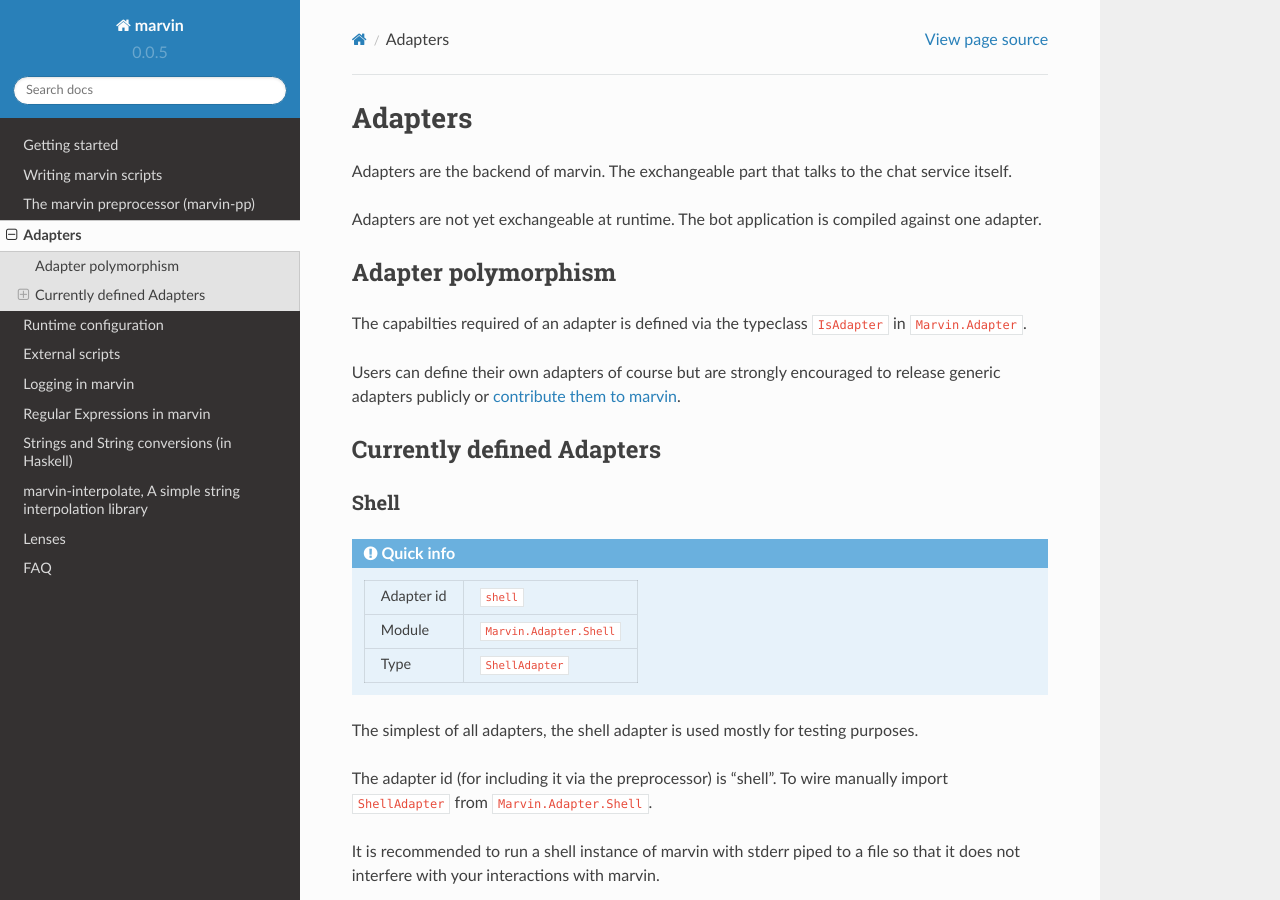
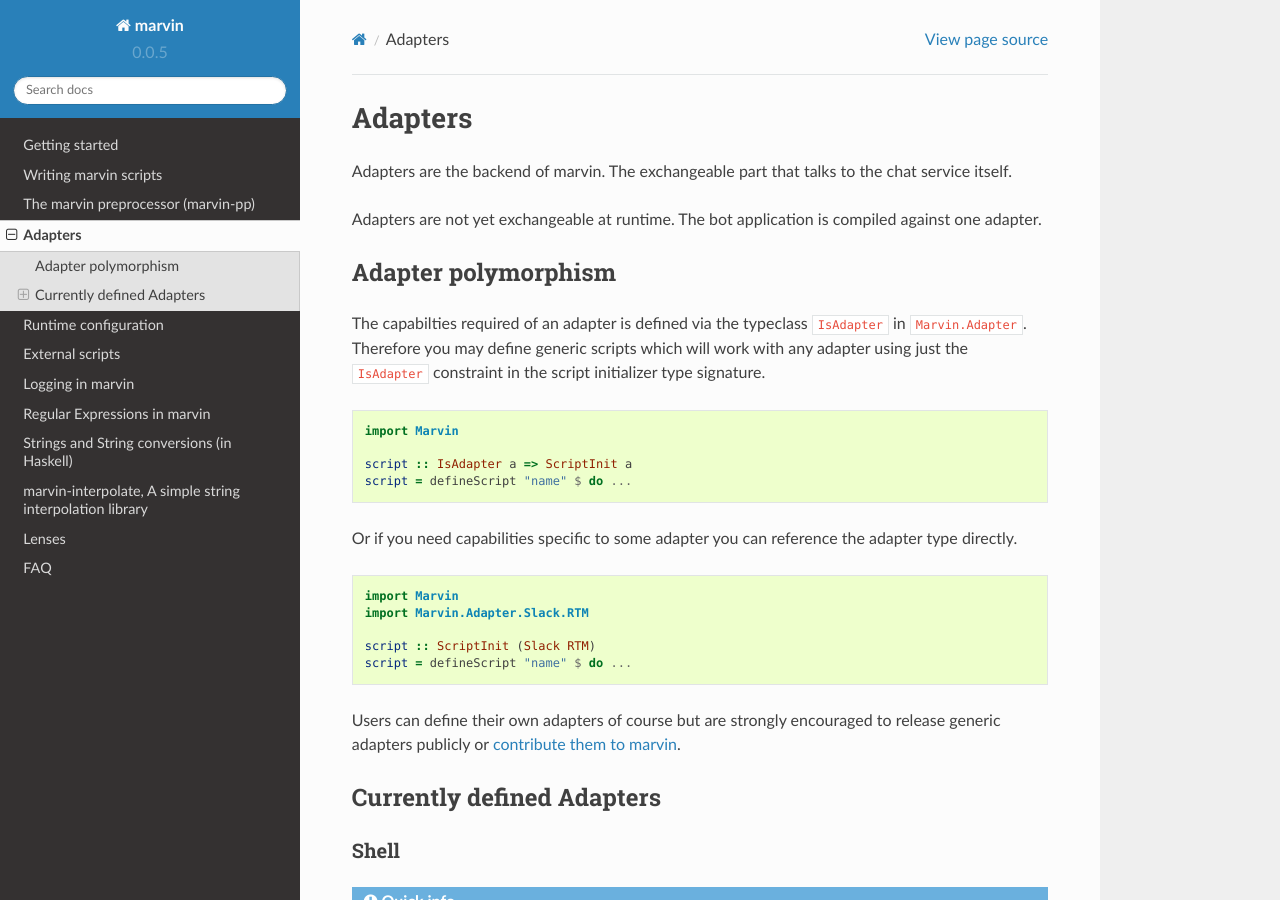
Before and after one commit to JustusAdam/marvin-docs, a Sphinx documentation site: the page built from source/adapters.rst, in a window 1280 px wide and 900 px high. Built offline with Sphinx 7.4.7 and the Read the Docs theme 2.0.0, drawn with Linux system fonts in a browser that asks for light colours.

Commit message:
Example for specific adapter in init

```diff
--- a/source/adapters.rst
+++ b/source/adapters.rst
@@ -13,6 +13,24 @@ Adapter polymorphism
 --------------------
 
 The capabilties required of an adapter is defined via the typeclass ``IsAdapter`` in ``Marvin.Adapter``.
+Therefore you may define generic scripts which will work with any adapter using just the ``IsAdapter`` constraint in the script initializer type signature.
+
+::
+
+    import Marvin
+
+    script :: IsAdapter a => ScriptInit a
+    script = defineScript "name" $ do ...
+
+Or if you need capabilities specific to some adapter you can reference the adapter type directly.
+
+::
+
+    import Marvin
+    import Marvin.Adapter.Slack.RTM
+
+    script :: ScriptInit (Slack RTM)
+    script = defineScript "name" $ do ...
 
 Users can define their own adapters of course but are strongly encouraged to release generic adapters publicly or `contribute them to marvin <https://github.com/JustusAdam/marvin/pulls>`_.
 
```
